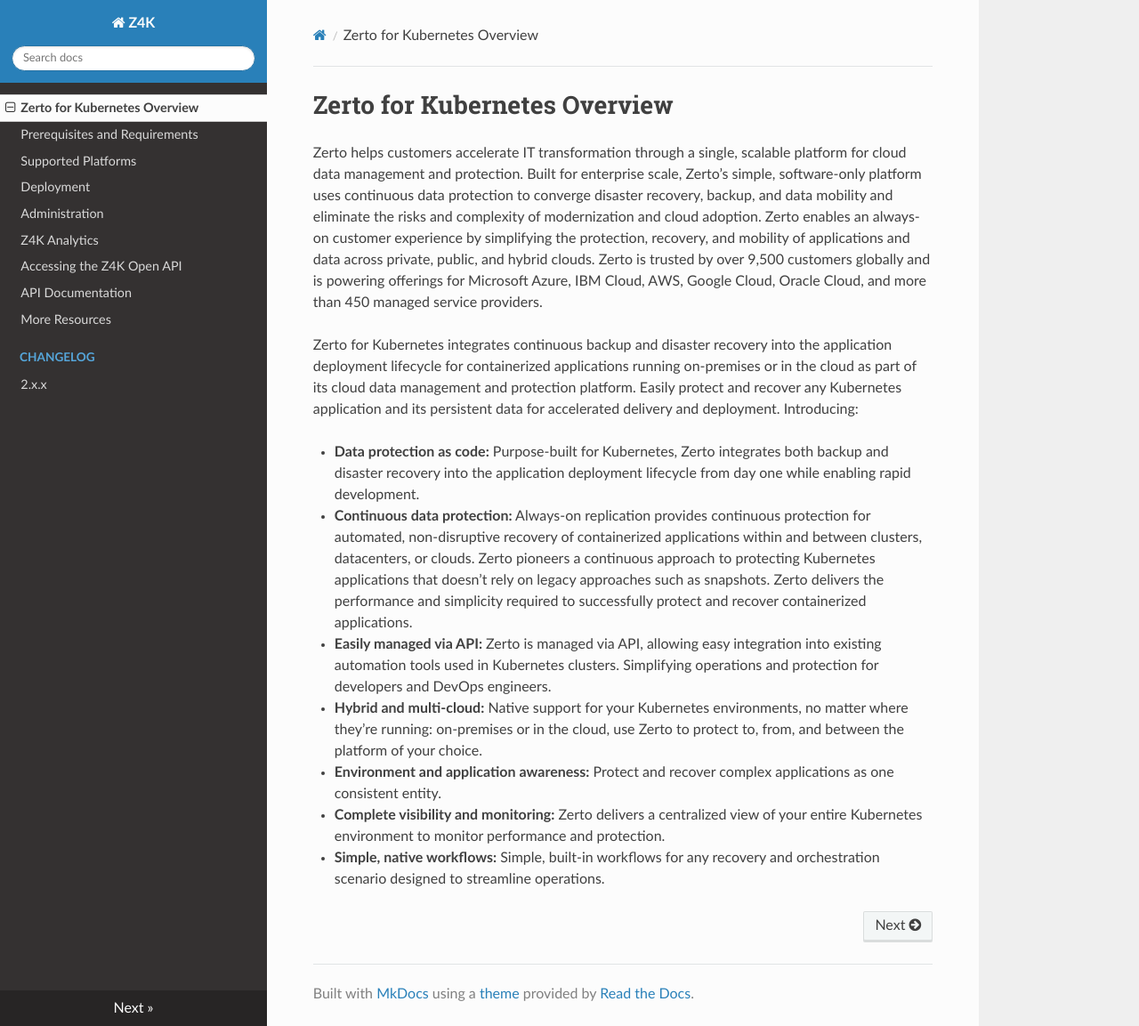
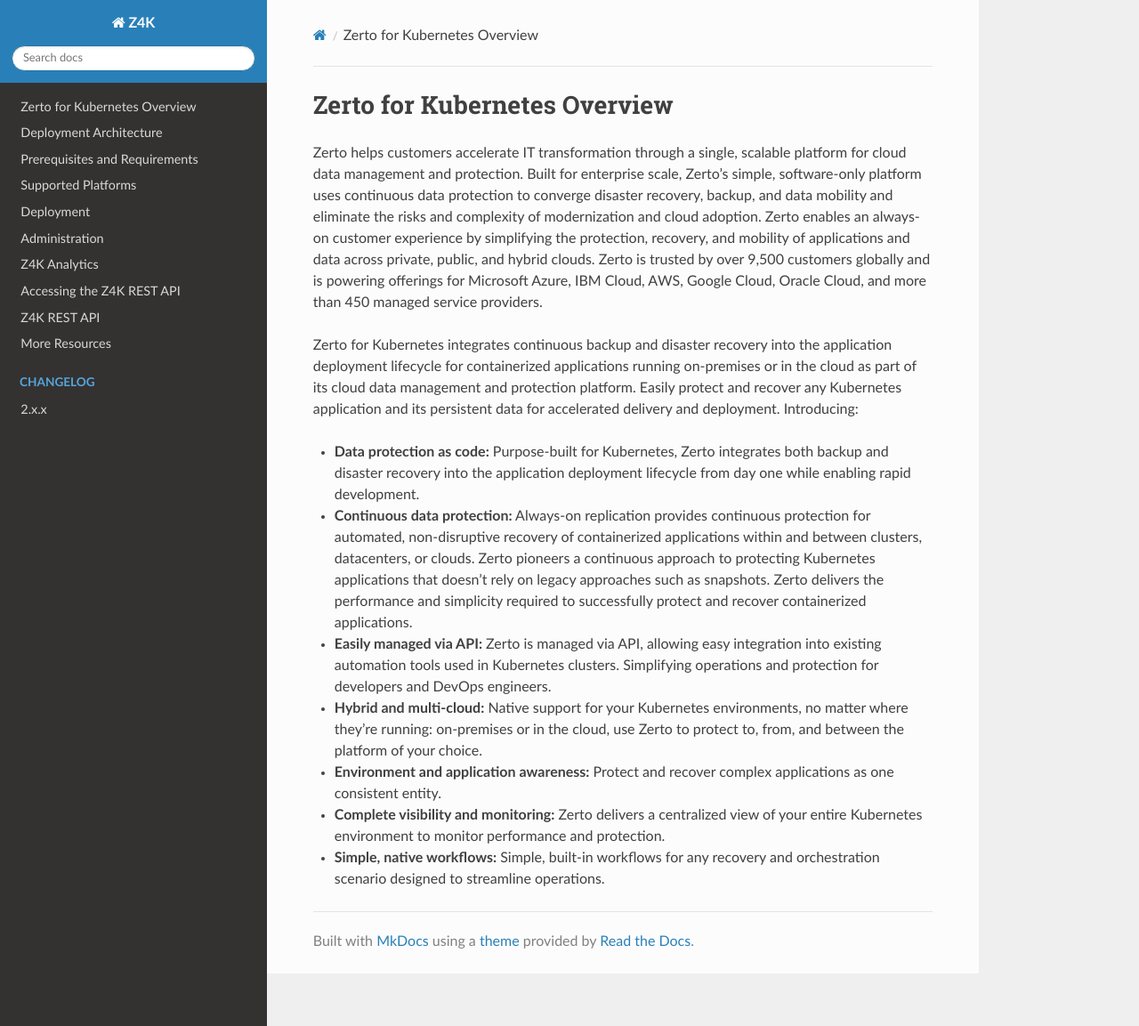
Before and after one commit to ZertoPublic/Z4K, an MkDocs documentation site: the page built from docs/index.md, in a window 1280 px wide and 1153 px high. Shown: the whole window at 89% size. Built offline with MkDocs 1.6.1, drawn with Linux system fonts in a browser that asks for light colours.

Commit message:
Update mkdocs.yml

```diff
--- a/mkdocs.yml
+++ b/mkdocs.yml
@@ -3,14 +3,15 @@
   name: readthedocs
   highlightjs: false
 nav:
-- Zerto for Kubernetes Overview: index.md
-- Prerequisites and Requirements: MinimumRequirements.md
+- Zerto for Kubernetes Overview: Z4KOverview.md
+- Deployment Architecture: DeploymentArchitecture.md
+- Prerequisites and Requirements: PrerequisitesAndRequirements.md
 - Supported Platforms: SupportedPlatforms.md
 - Deployment: DeploymentGuide.md
 - Administration: AdministrationGuide.md
 - Z4K Analytics: Z4KAnalytics.md
-- Accessing the Z4K Open API: AccessingOpenAPI.md
-- API Documentation: openapi.md
+- Accessing the Z4K REST API: AccessingZ4KRESTAPI.md
+- Z4K REST API: openapi.md
 - More Resources: MoreResources.md
 - ChangeLog:
   - '2.x.x': ./changes/version2.x.x.md
```
